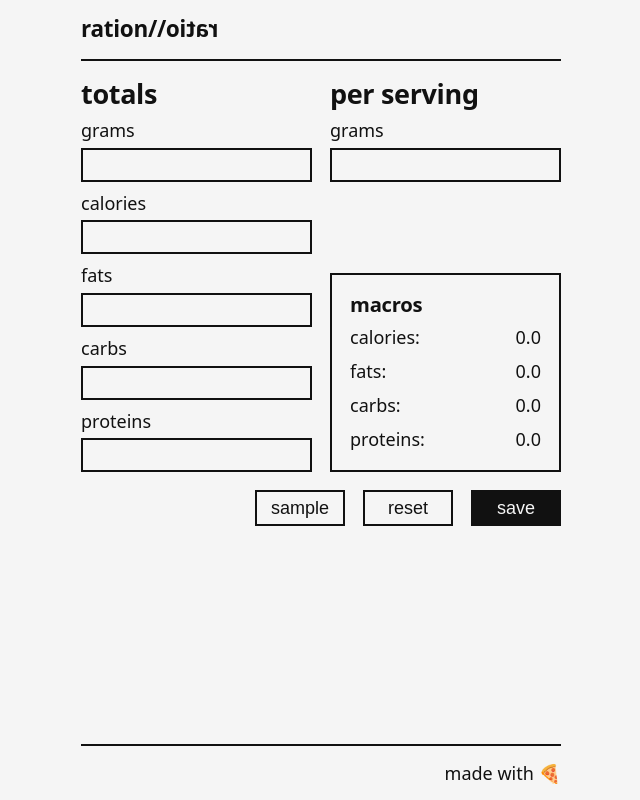
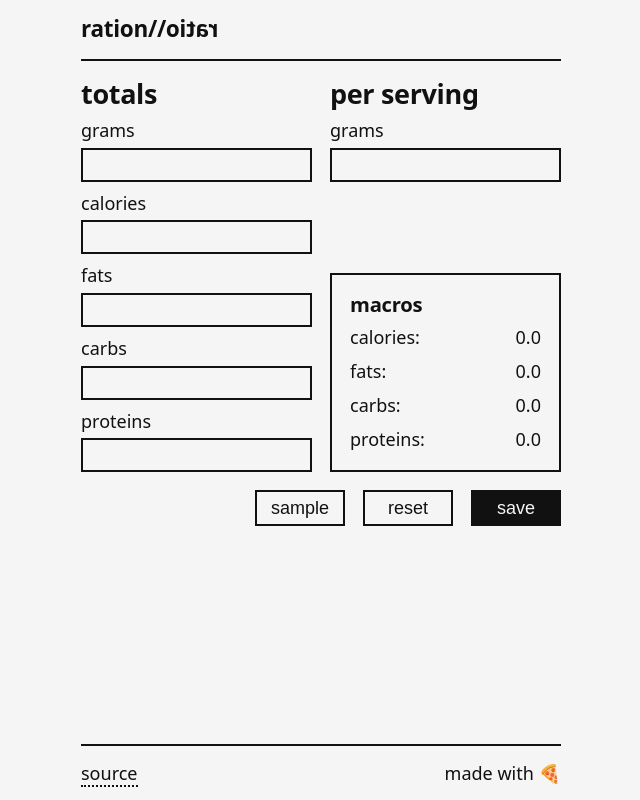
Before and after one commit to chuckhutchins/ration-ratio, a Vue app: page / in a window 1280 px wide. Shown: the whole page, without its empty margins (319-959 px from the left). Built offline with nearby package versions, Linux system fonts and the light colour scheme.

Commit message:
adding link to repo in footer

```diff
--- a/src/components/TheFooter.vue
+++ b/src/components/TheFooter.vue
@@ -1,28 +1,27 @@
 <template>
   <footer class="footer">
-    <p class="copyright">
+    <p>
+      <a href="https://github.com/chuckhutchins/ration-ratio" target="_blank">source</a>
+    </p>
+    <p>
       made with 🍕
     </p>
   </footer>
 </template>
 
-<script setup>
-</script>
+<script setup></script>
 
 <style scoped lang="scss">
 .footer {
-  display: grid;
+  display: flex;
+  justify-content: space-between;
+  align-items: center;
   gap: 1rem;
   padding-block-start: 1rem;
   border-block-start: 2px solid;
 
-  > * {
-    min-inline-size: 0;
-  }
-
-  .copyright {
-    line-height: 1;
-    text-align: end;
+  p {
+    line-height: 1rem;
   }
 }
 </style>
```
